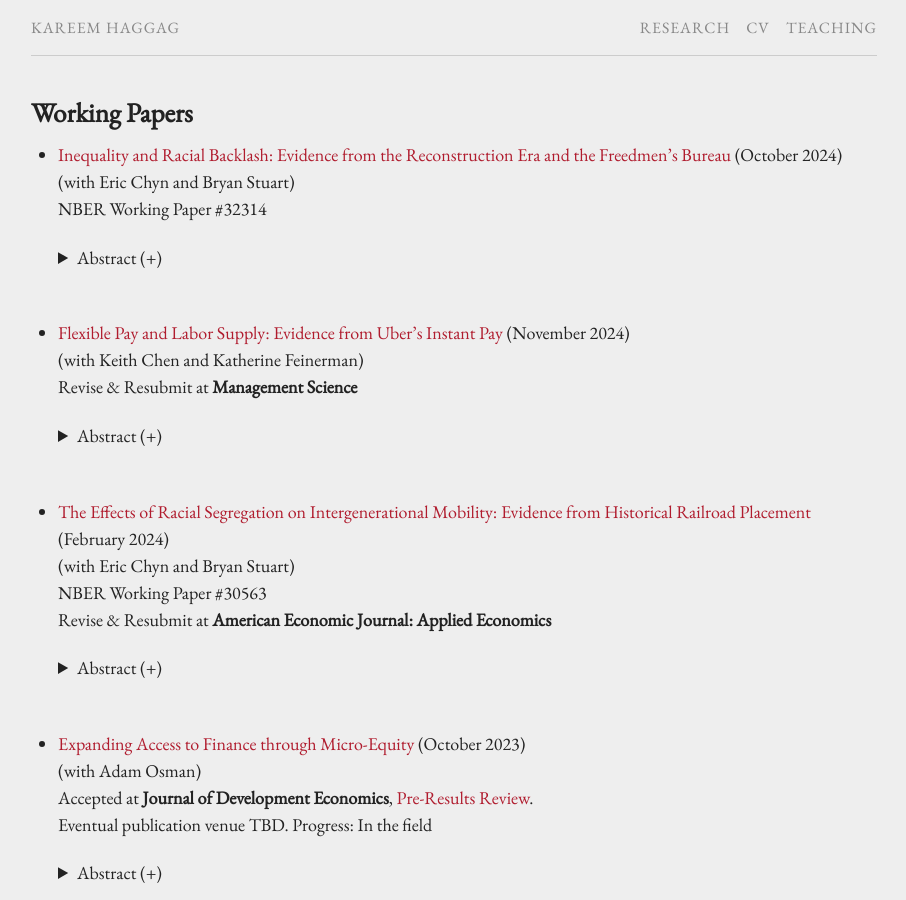
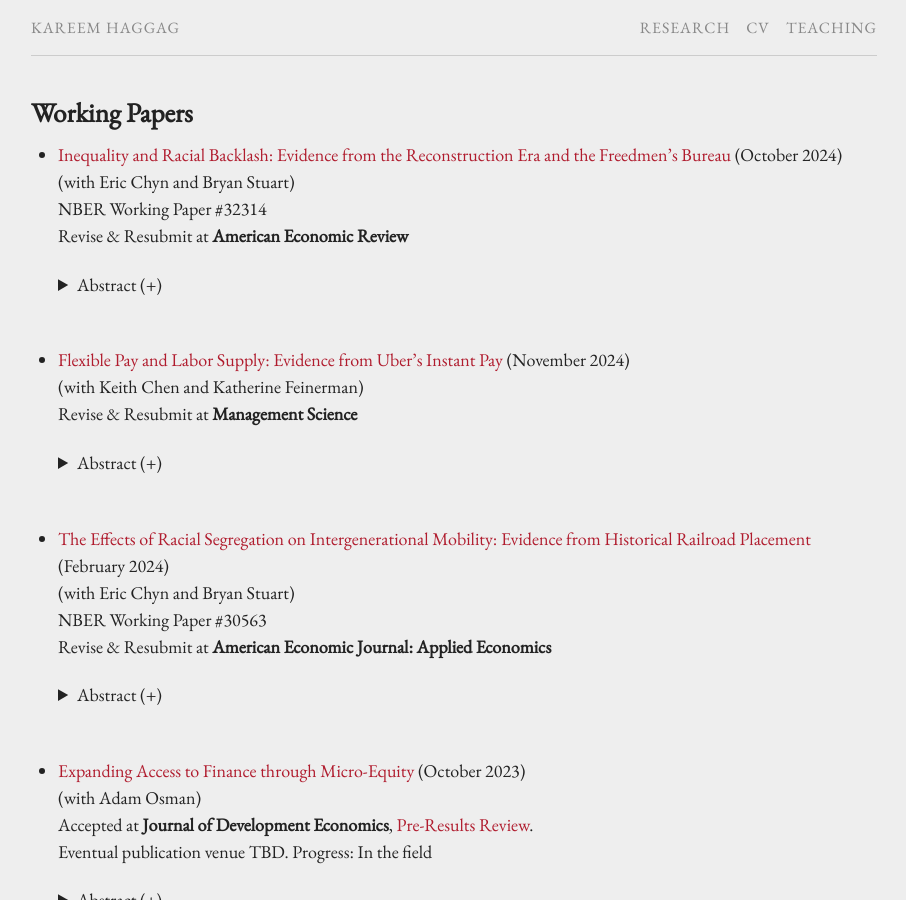
Before and after one commit to kareemhaggag/kareemhaggag.github.io, a Jekyll site: the page built from research.md, in a window 1280 px wide and 900 px high. Shown: the whole window, without its empty margins (186-1092 px from the left). Built offline with Jekyll 4.4.1, drawn with Linux system fonts in a browser that asks for light colours; comment, search, counter and statistics services are not loaded; our own code applies the rules of GitHub Pages for plain Markdown files.

Commit message:
Update CV

```diff
--- a/research.md
+++ b/research.md
@@ -8,6 +8,7 @@ permalink: /research/
 * [Inequality and Racial Backlash: Evidence from the Reconstruction Era and the Freedmen's Bureau](/f/Freedmens_Bureau.pdf) (October 2024)<br />
   (with Eric Chyn and Bryan Stuart)<br />
   NBER Working Paper #32314<br />
+  Revise & Resubmit at **American Economic Review** <br />
 
    <details><summary> Abstract (+) </summary>
 
```
Also changed, not shown: 2 other files.
